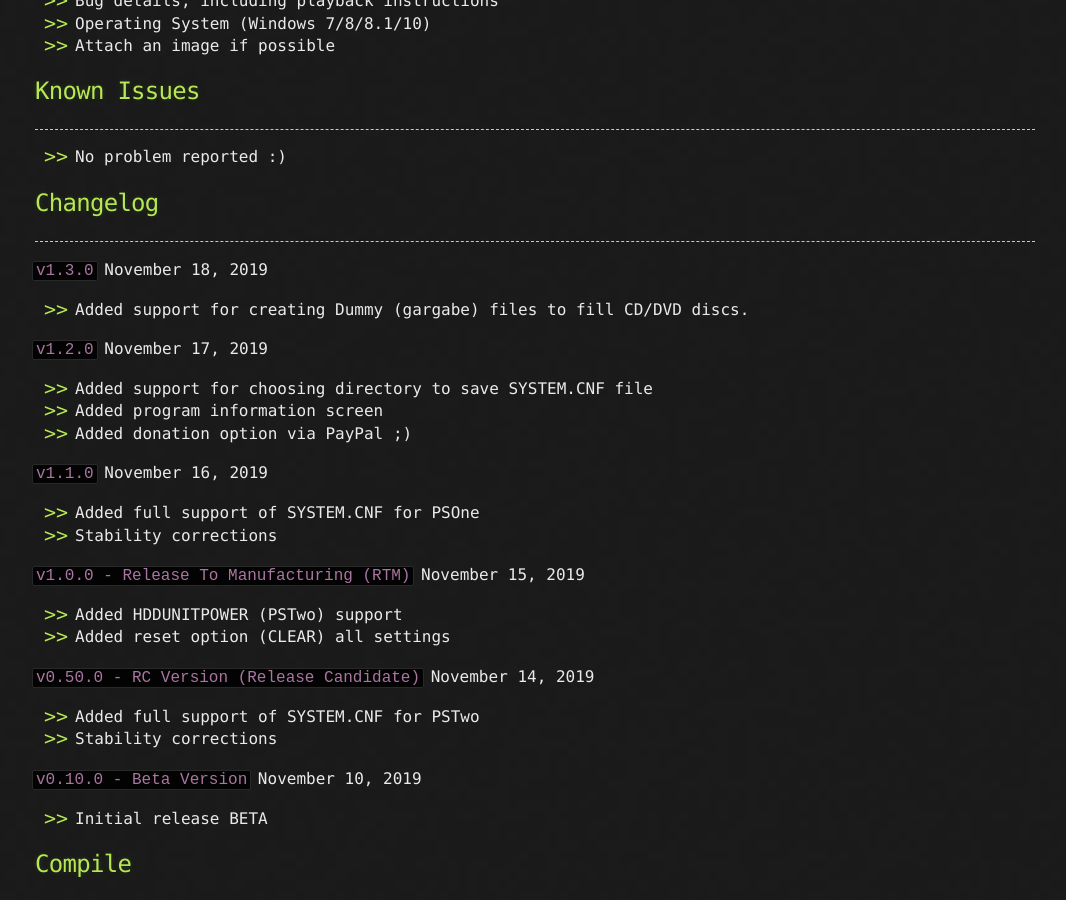
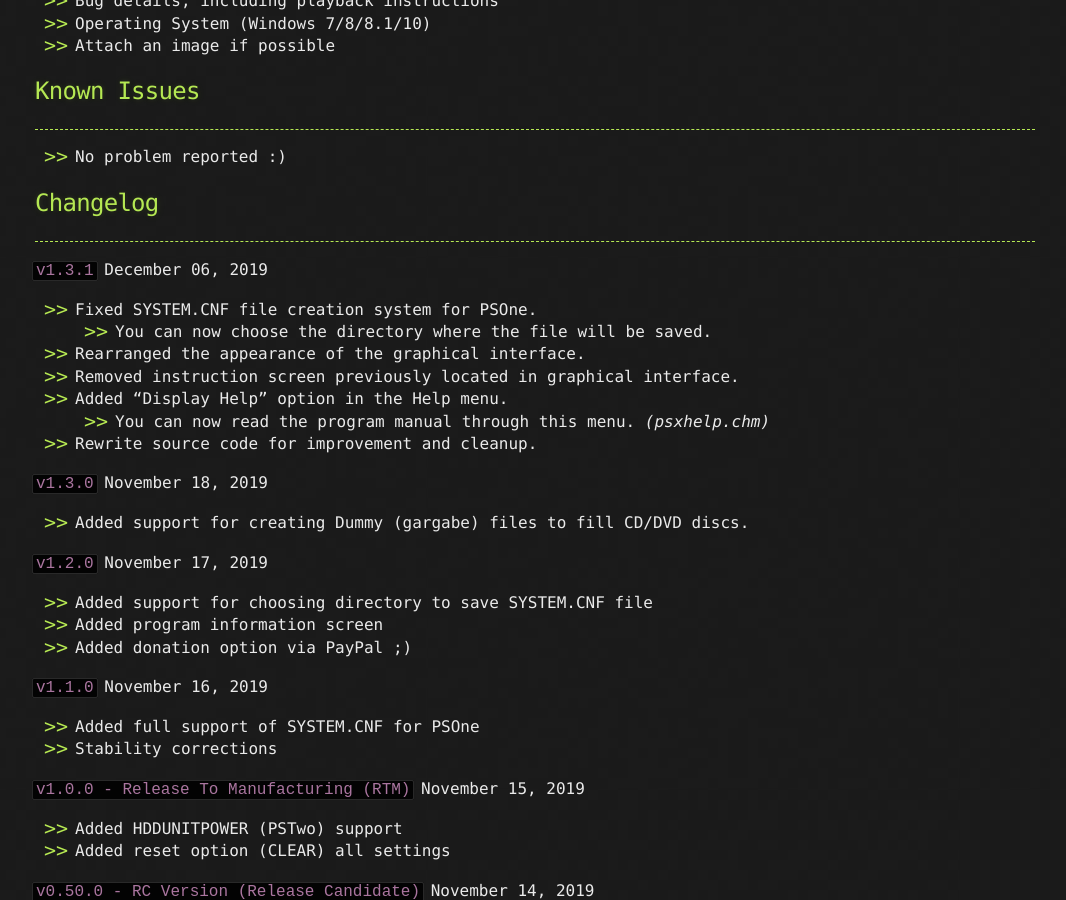
Before and after one commit to AxionDrak/axiondrak.github.io, a Jekyll site: the page built from psx-cnf.md, in a window 1280 px wide and 900 px high, scrolled down 2935 px. Shown: the whole window, without its empty margins (105-1171 px from the left). Built offline with Jekyll 4.4.1, drawn with Linux system fonts in a browser that asks for light colours; our own code applies the rules of GitHub Pages for plain Markdown files.

Commit message:
Update psx-cnf.md

```diff
--- a/psx-cnf.md
+++ b/psx-cnf.md
@@ -98,6 +98,17 @@ Include the following information:
 
 ## Changelog
 * * *
+`v1.3.1`
+December 06, 2019
+* Fixed SYSTEM.CNF file creation system for PSOne.
+  - You can now choose the directory where the file will be saved.
+* Rearranged the appearance of the graphical interface.
+* Removed instruction screen previously located in graphical interface.
+* Added "Display Help" option in the Help menu.
+  - You can now read the program manual through this menu. *(psxhelp.chm)*
+* Rewrite source code for improvement and cleanup.
+
+
 `v1.3.0`
 November 18, 2019
 * Added support for creating Dummy (gargabe) files to fill CD/DVD discs.
```
